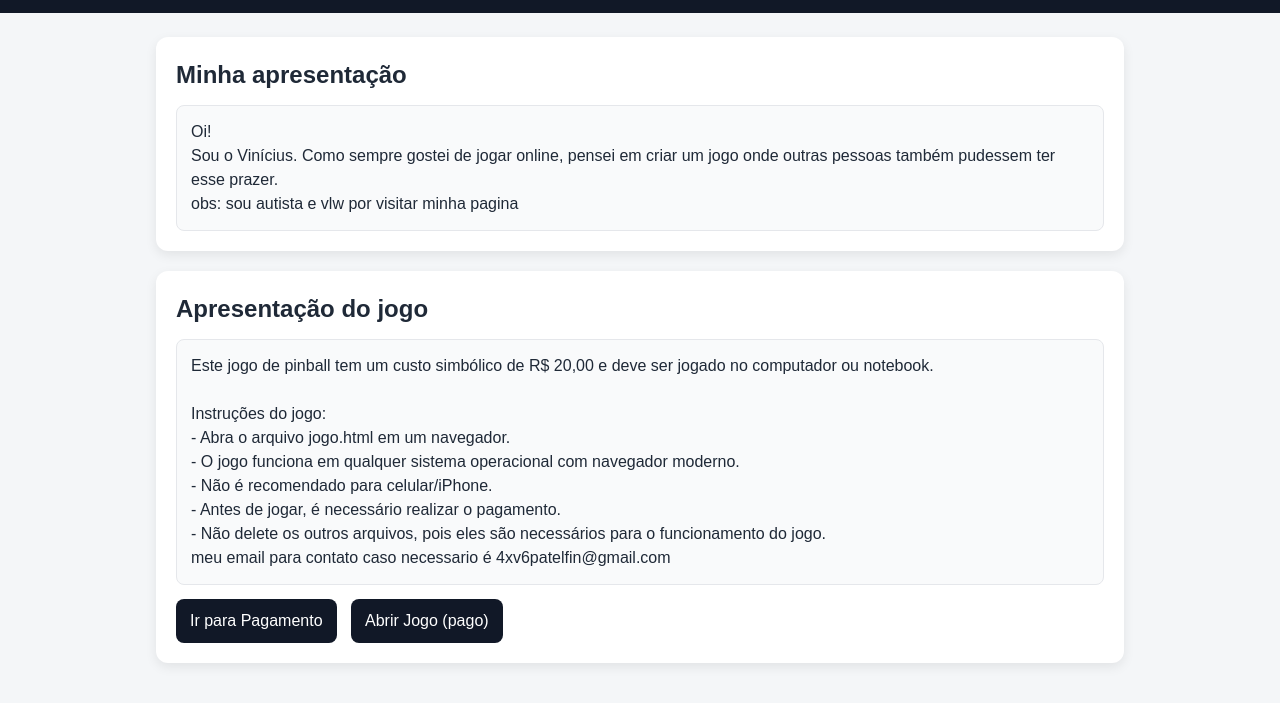
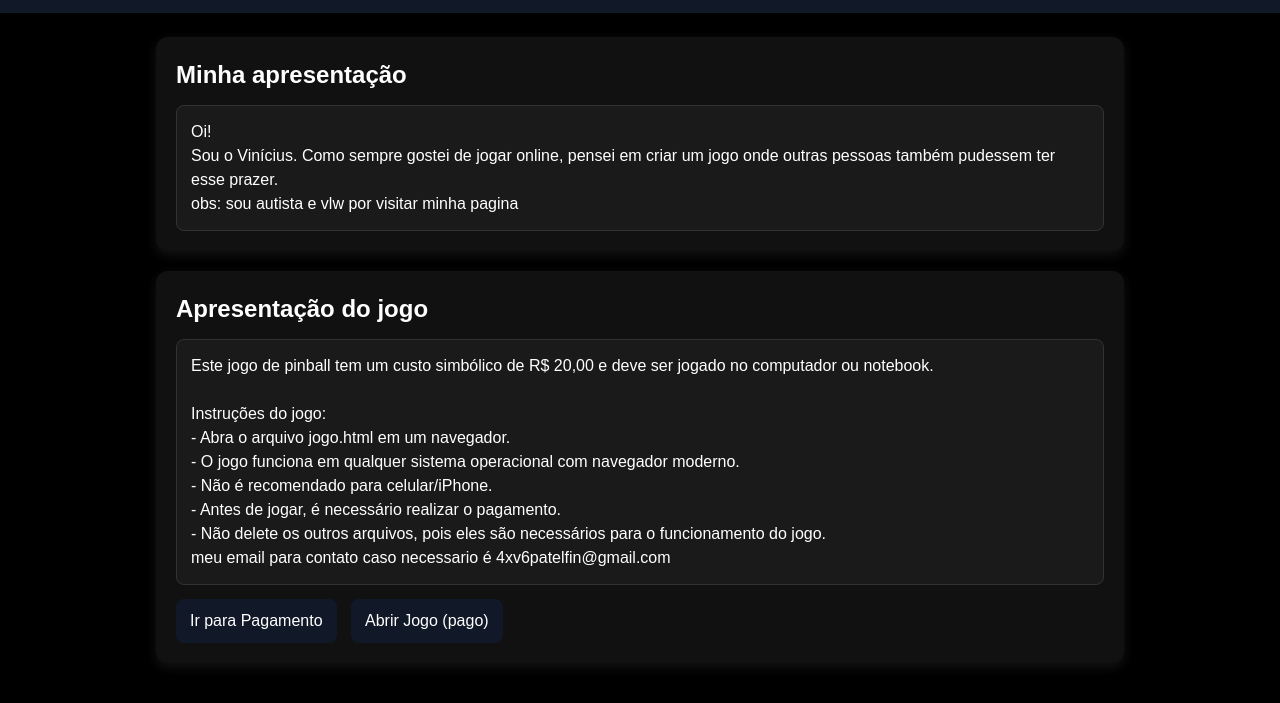
Before and after one commit to viniciusgit2/pinball-patel-fin5, a plain HTML site: page index.html in a window 1280 px wide. Shown: the part 49-752 px from the top of the page. Drawn offline with Linux system fonts and the light colour scheme.

Commit message:
Muda página principal para fundo preto e fonte branca

```diff
--- a/index.html
+++ b/index.html
@@ -13,8 +13,8 @@
 
         body {
             font-family: Arial, sans-serif;
-            background: #f4f6f8;
-            color: #1f2937;
+            background: #000;
+            color: #fff;
             line-height: 1.5;
         }
 
@@ -87,10 +87,10 @@
         }
 
         .card {
-            background: #fff;
+            background: #111;
             border-radius: 12px;
             padding: 20px;
-            box-shadow: 0 4px 12px rgba(0, 0, 0, 0.08);
+            box-shadow: 0 4px 12px rgba(255, 255, 255, 0.08);
         }
 
         .card h2 {
@@ -98,11 +98,12 @@
         }
 
         .content-box {
-            background: #f9fafb;
-            border: 1px solid #e5e7eb;
+            background: #1a1a1a;
+            border: 1px solid #333;
             border-radius: 8px;
             padding: 14px;
             white-space: pre-line;
+            color: #fff;
         }
 
         .cta {
```
Also changed, not shown: principal.html (+7 -6 lines).
